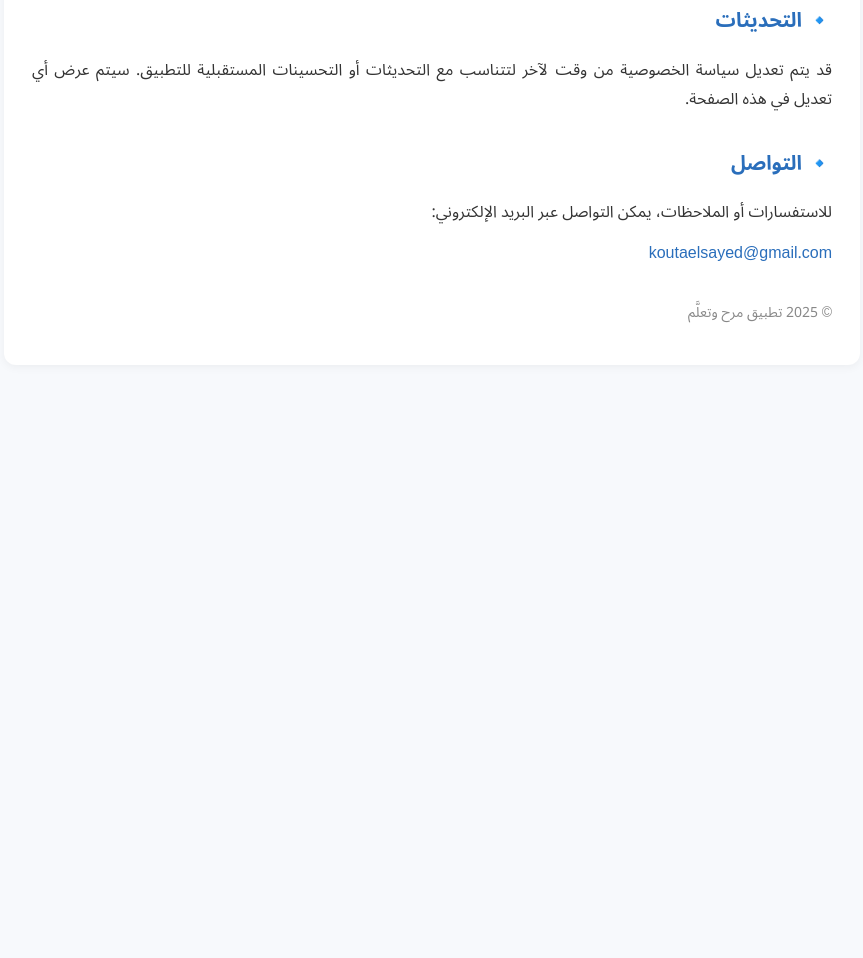
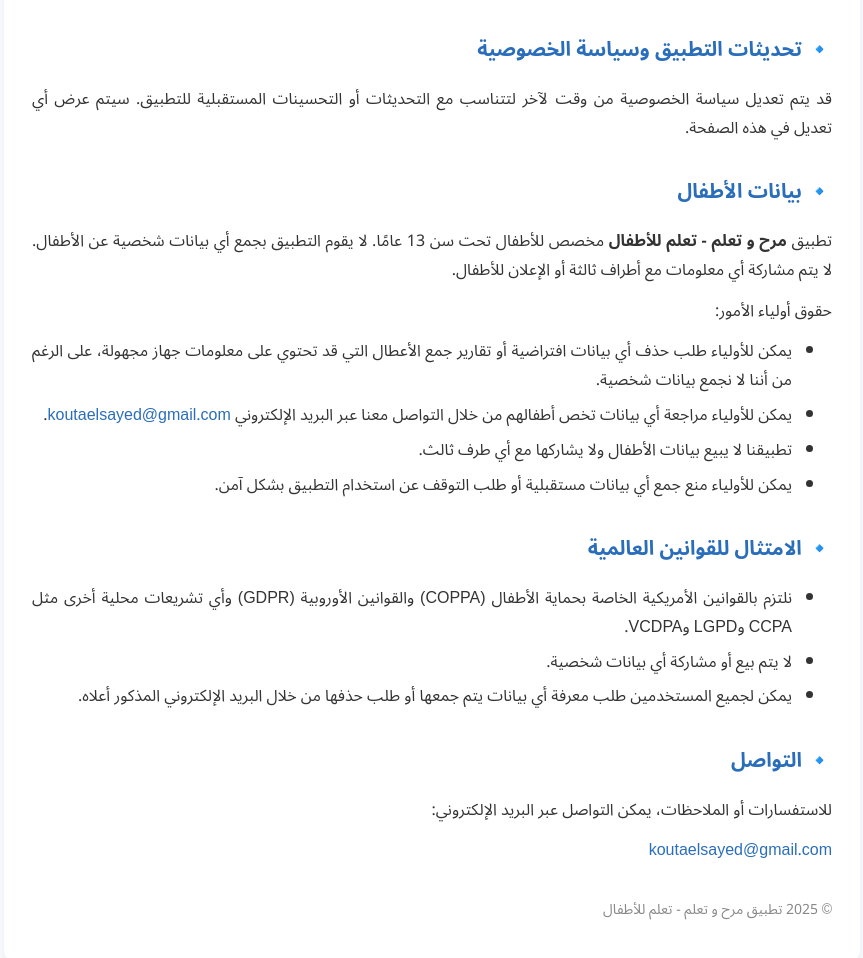
Before and after one commit to sayedkouta442/marah-wa-taallam-privacy, a plain HTML site: page index.html in a window 1280 px wide. Shown: the part 1024-1982 px from the top of the page, without its empty margins (208-1071 px from the left). Before the commit the page ends 1429 px from the top, so only its background shows below. Drawn offline with Linux system fonts and the light colour scheme.

Commit message:
Update privacy policy for children's app

```diff
--- a/index.html
+++ b/index.html
@@ -3,7 +3,7 @@
 <head>
   <meta charset="UTF-8" />
   <meta name="viewport" content="width=device-width, initial-scale=1.0" />
-  <title>سياسة الخصوصية - مرح وتعلَّم</title>
+  <title>سياسة الخصوصية - مرح و تعلم - تعلم للأطفال</title>
   <style>
     body {
       font-family: "Noto Sans Arabic", "Cairo", sans-serif;
@@ -31,9 +31,12 @@
       font-size: 20px;
       margin-top: 32px;
     }
-    p {
+    p, ul {
       margin: 12px 0;
       text-align: justify;
+    }
+    ul li {
+      margin: 6px 0;
     }
     footer {
       text-align: center;
@@ -54,13 +57,13 @@
   <div class="container">
     <h1>سياسة الخصوصية</h1>
 
-    <p>مرحبًا بك في تطبيق <strong>مرَح وتعلَّم</strong>، تطبيق تعليمي وترفيهي مخصص للأطفال. نحرص على حماية خصوصيتك ونوضح لك من خلال هذه السياسة كيفية التعامل مع البيانات داخل التطبيق.</p>
+    <p>مرحبًا بك في تطبيق <strong>مرح و تعلم - تعلم للأطفال</strong>، تطبيق تعليمي وترفيهي مخصص للأطفال. نحرص على حماية خصوصيتك ونوضح لك من خلال هذه السياسة كيفية التعامل مع البيانات داخل التطبيق.</p>
 
     <h2>🔹 جمع البيانات</h2>
-    <p>لا يقوم تطبيق <strong>مرَح وتعلَّم</strong> بجمع أي بيانات شخصية أو معلومات تعريفية عن المستخدمين. يعمل التطبيق بشكل كامل دون الحاجة إلى اتصال بالإنترنت.</p>
+    <p>لا يقوم تطبيق <strong>مرح و تعلم - تعلم للأطفال</strong> بجمع أي بيانات شخصية أو معلومات تعريفية عن المستخدمين. يعمل التطبيق بشكل كامل دون الحاجة إلى اتصال بالإنترنت.</p>
 
     <h2>🔹 صلاحيات الجهاز</h2>
-    <p>لا يطلب التطبيق أي صلاحيات خاصة من الجهاز، ولا يقوم بالوصول إلى الكاميرا أو الميكروفون أو الموقع.</p>
+    <p>لا يطلب التطبيق أي صلاحيات خاصة من الجهاز، ولا يقوم بالوصول إلى الكاميرا أو الميكروفون أو الموقع، إلا إذا تم استخدام ميزات خاصة (مثل تقارير Firebase Crashlytics) بشكل مجهول.</p>
 
     <h2>🔹 الاتصال بالإنترنت</h2>
     <p>يحتاج التطبيق إلى الإنترنت فقط عند فتح صفحة سياسة الخصوصية أو صفحة “عن التطبيق” التي تتضمن روابط خارجية (مثل Flaticon وPixabay).</p>
@@ -74,15 +77,32 @@
     <h2>🔹 الأمان</h2>
     <p>يعمل التطبيق دون حفظ أي بيانات أو ملفات شخصية، مما يجعل بيئة الاستخدام آمنة تمامًا للأطفال.</p>
 
-    <h2>🔹 التحديثات</h2>
+    <h2>🔹 تحديثات التطبيق وسياسة الخصوصية</h2>
     <p>قد يتم تعديل سياسة الخصوصية من وقت لآخر لتتناسب مع التحديثات أو التحسينات المستقبلية للتطبيق. سيتم عرض أي تعديل في هذه الصفحة.</p>
+
+    <h2>🔹 بيانات الأطفال</h2>
+    <p>تطبيق <strong>مرح و تعلم - تعلم للأطفال</strong> مخصص للأطفال تحت سن 13 عامًا. لا يقوم التطبيق بجمع أي بيانات شخصية عن الأطفال. لا يتم مشاركة أي معلومات مع أطراف ثالثة أو الإعلان للأطفال.</p>
+    <p>حقوق أولياء الأمور:</p>
+    <ul>
+      <li>يمكن للأولياء طلب حذف أي بيانات افتراضية أو تقارير جمع الأعطال التي قد تحتوي على معلومات جهاز مجهولة، على الرغم من أننا لا نجمع بيانات شخصية.</li>
+      <li>يمكن للأولياء مراجعة أي بيانات تخص أطفالهم من خلال التواصل معنا عبر البريد الإلكتروني <a href="mailto:koutaelsayed@gmail.com">koutaelsayed@gmail.com</a>.</li>
+      <li>تطبيقنا لا يبيع بيانات الأطفال ولا يشاركها مع أي طرف ثالث.</li>
+      <li>يمكن للأولياء منع جمع أي بيانات مستقبلية أو طلب التوقف عن استخدام التطبيق بشكل آمن.</li>
+    </ul>
+
+    <h2>🔹 الامتثال للقوانين العالمية</h2>
+    <ul>
+      <li>نلتزم بالقوانين الأمريكية الخاصة بحماية الأطفال (COPPA) والقوانين الأوروبية (GDPR) وأي تشريعات محلية أخرى مثل CCPA وLGPD وVCDPA.</li>
+      <li>لا يتم بيع أو مشاركة أي بيانات شخصية.</li>
+      <li>يمكن لجميع المستخدمين طلب معرفة أي بيانات يتم جمعها أو طلب حذفها من خلال البريد الإلكتروني المذكور أعلاه.</li>
+    </ul>
 
     <h2>🔹 التواصل</h2>
     <p>للاستفسارات أو الملاحظات، يمكن التواصل عبر البريد الإلكتروني:</p>
     <p><a href="mailto:koutaelsayed@gmail.com">koutaelsayed@gmail.com</a></p>
 
     <footer>
-      <p>© 2025 تطبيق مرح وتعلَّم</p>
+      <p>© 2025 تطبيق مرح و تعلم - تعلم للأطفال</p>
     </footer>
   </div>
 </body>
```
